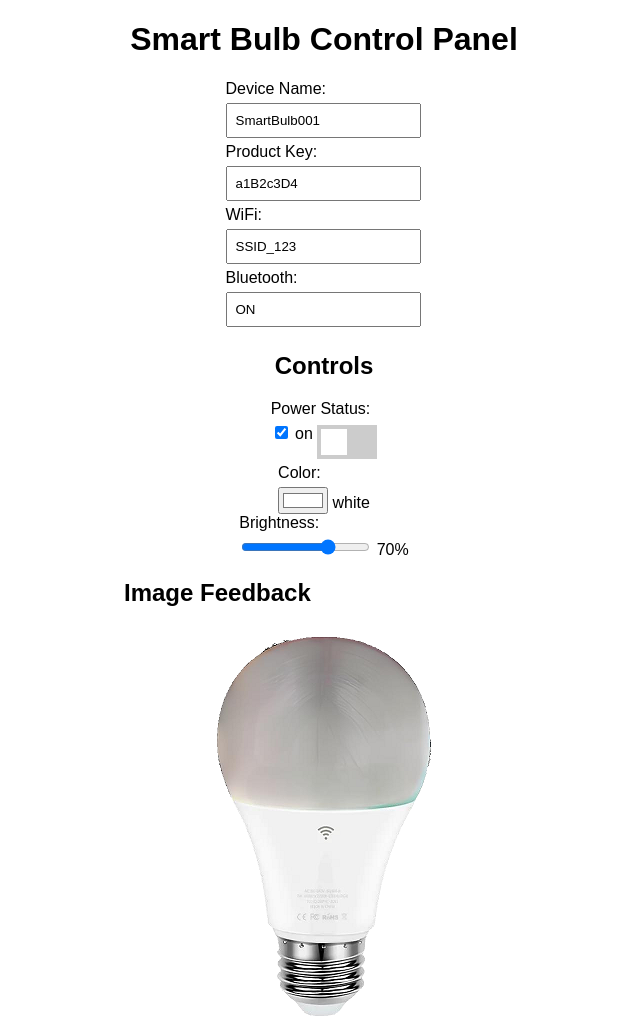
After one commit to liujh168/smartbulb, a Flask app: template flasky/templates/device.html in a window 1280 px wide. The commit adds this page. Shown: the whole page, without its empty margins (316-956 px from the left). Run offline with Flask 3, Linux system fonts and the light colour scheme; the template is opened without the code that fills it, so the values that code supplies are empty.

Commit message:
基本ok

```diff
--- /dev/null
+++ b/flasky/templates/device.html
@@ -0,0 +1,224 @@
+<!DOCTYPE html>
+<html lang="en">
+  <style>
+    .switch {
+        position: relative;
+        display: inline-block;
+        width: 60px;
+        height: 34px;
+    }
+    .switch input {
+        opacity: 0;
+        width: 0;
+        height: 0;
+    }
+    .slider {
+        position: absolute;
+        cursor: pointer;
+        top: 0;
+        left: 0;
+        right: 0;
+        bottom: 0;
+        background-color: #ccc;
+        -webkit-transition: .4s;
+        transition: .4s;
+    }
+    .slider:before {
+        position: absolute;
+        content: "";
+        height: 26px;
+        width: 26px;
+        left: 4px;
+        bottom: 4px;
+        background-color: white;
+        -webkit-transition: .4s;
+        transition: .4s;
+    }
+    input:checked + .slider {
+        background-color: #2196F3;
+    }
+    input:checked + .slider:before {
+        transform: translateX(26px);
+    }
+
+
+    body {
+        font-family: Arial, sans-serif;
+        margin: 0;
+        padding: 0;
+        display: flex;
+        flex-direction: column;
+        align-items: center;
+    }
+    .container {
+        width: 90%;
+        max-width: 600px;
+        margin-top: 20px;
+    }
+    .form-group {
+        margin-bottom: 15px;
+    }
+    label {
+        display: block;
+        margin-bottom: 5px;
+    }
+    input[type="text"],
+    input[type="number"] {
+        width: calc(100% - 22px);
+        padding: 8px;
+        margin-bottom: 5px;
+    }
+    button {
+        padding: 10px 20px;
+        cursor: pointer;
+        margin-right: 5px;
+    }
+    #messages {
+        margin-top: 20px;
+        width: 100%;
+        height: 200px;
+        overflow-y: auto;
+        border: 1px solid #ccc;
+        padding: 10px;
+        box-sizing: border-box;
+        background-color: #f9f9f9;
+    }
+    #statusMessage {
+        margin-bottom: 10px;
+    }
+</style>
+<head>
+<meta charset="UTF-8">
+<meta name="viewport" content="width=device-width, initial-scale=1.0">
+<title>Smart Bulb Control</title>
+<script>
+// 初始设备状态
+var device = {
+  "productKey": "a1B2c3D4",
+  "deviceName": "SmartBulb001",
+  "attributes": {
+    "color": "white",
+    "brightness": 70,
+    "powerStatus": "on"
+  },
+  "controls": {
+    "turnOn": "Turn the bulb on",
+    "turnOff": "Turn the bulb off",
+    "setColor": "Set the color of the bulb"
+  },
+  "configurations": {
+    "wifi": "SSID_123",
+    "bluetooth": "ON"
+  }
+};
+
+// 函数来更新设备状态并显示
+function updateDeviceStatus() {
+  var powerCheckbox = document.getElementById('powerStatus');
+  var colorInput = document.getElementById('color');
+  var brightnessInput = document.getElementById('brightness');
+
+  // 更新设备状态
+  device.attributes.powerStatus = powerCheckbox.checked ? 'on' : 'off';
+  device.attributes.color = colorInput.value;
+  device.attributes.brightness = parseInt(brightnessInput.value);
+
+  // 显示状态变化
+  document.getElementById('powerStatusDisplay').textContent = device.attributes.powerStatus;
+  document.getElementById('colorDisplay').textContent = device.attributes.color;
+  document.getElementById('brightnessDisplay').textContent = device.attributes.brightness + '%';
+}
+
+// 函数来切换灯泡状态
+function togglePower() {
+  var powerStatus = device.attributes.powerStatus === 'on' ? 'off' : 'on';
+  var imgElement = document.getElementById('bulbImage');
+
+  if (powerStatus === 'on') {
+    imgElement.src = 'on.png'; // 灯泡亮的图片
+  } else {
+    imgElement.src = 'off.png'; // 灯泡灭的图片
+  }
+
+  document.getElementById('powerStatus').checked = (powerStatus === 'on');
+  updateDeviceStatus();
+}
+
+// 函数来切换灯泡状态
+function togglePower_another() {
+  var powerStatus = device.attributes.powerStatus === 'on' ? 'off' : 'on';
+  document.getElementById('powerStatus').checked = (powerStatus === 'on');
+  updateDeviceStatus();
+}
+
+// 函数来改变灯泡颜色
+function changeColor() {
+  var color = document.getElementById('color').value;
+  document.getElementById('colorDisplay').textContent = color;
+  updateDeviceStatus();
+}
+
+// 函数来更新亮度
+function updateBrightness() {
+  var brightness = parseInt(document.getElementById('brightness').value);
+  document.getElementById('brightnessDisplay').textContent = brightness + '%';
+  updateDeviceStatus();
+}
+</script>
+</head>
+<body>
+
+<h1>Smart Bulb Control Panel</h1>
+
+<div>
+  <label for="deviceName">Device Name:</label>
+  <input type="text" id="deviceName" value="SmartBulb001" readonly>
+</div>
+
+<div>
+  <label for="productKey">Product Key:</label>
+  <input type="text" id="productKey" value="a1B2c3D4" readonly>
+</div>
+
+<div>
+  <label for="wifi">WiFi:</label>
+  <input type="text" id="wifi" value="SSID_123" readonly>
+</div>
+
+<div>
+  <label for="bluetooth">Bluetooth:</label>
+  <input type="text" id="bluetooth" value="ON" readonly>
+</div>
+
+<h2>Controls</h2>
+<div>
+  <label for="powerStatus">Power Status:</label>
+  <input type="checkbox" id="powerStatus" onchange="togglePower()" checked>
+  <span id="powerStatusDisplay">on</span>
+
+  <label class="switch">
+    <input type="checkbox" id="lightSwitch">
+    <span class="slider"></span>
+  </label>
+</div>
+
+<div>
+  <label for="color">Color:</label>
+  <input type="color" id="color" value="#FFFFFF" onchange="changeColor()">
+  <span id="colorDisplay">white</span>
+</div>
+
+<div>
+  <label for="brightness">Brightness:</label>
+  <input type="range" id="brightness" min="0" max="100" value="70" onchange="updateBrightness()">
+  <span id="brightnessDisplay">70%</span>
+</div>
+<div>
+    <h2>Image Feedback</h2>
+    <div>
+      <img id="bulbImage" src="off.png" alt="Bulb Status">
+    </div>
+</div>
+
+</body>
+</html>
```
Also changed, not shown: esp32/light.py (+18 -36 lines), esp32/main.py (+5 -5 lines), flasky/templates/light.html (+43 -105 lines), flasky/static/off.png, flasky/static/on.png, flasky/templates/off.png, flasky/templates/on.png, 2 other files.
